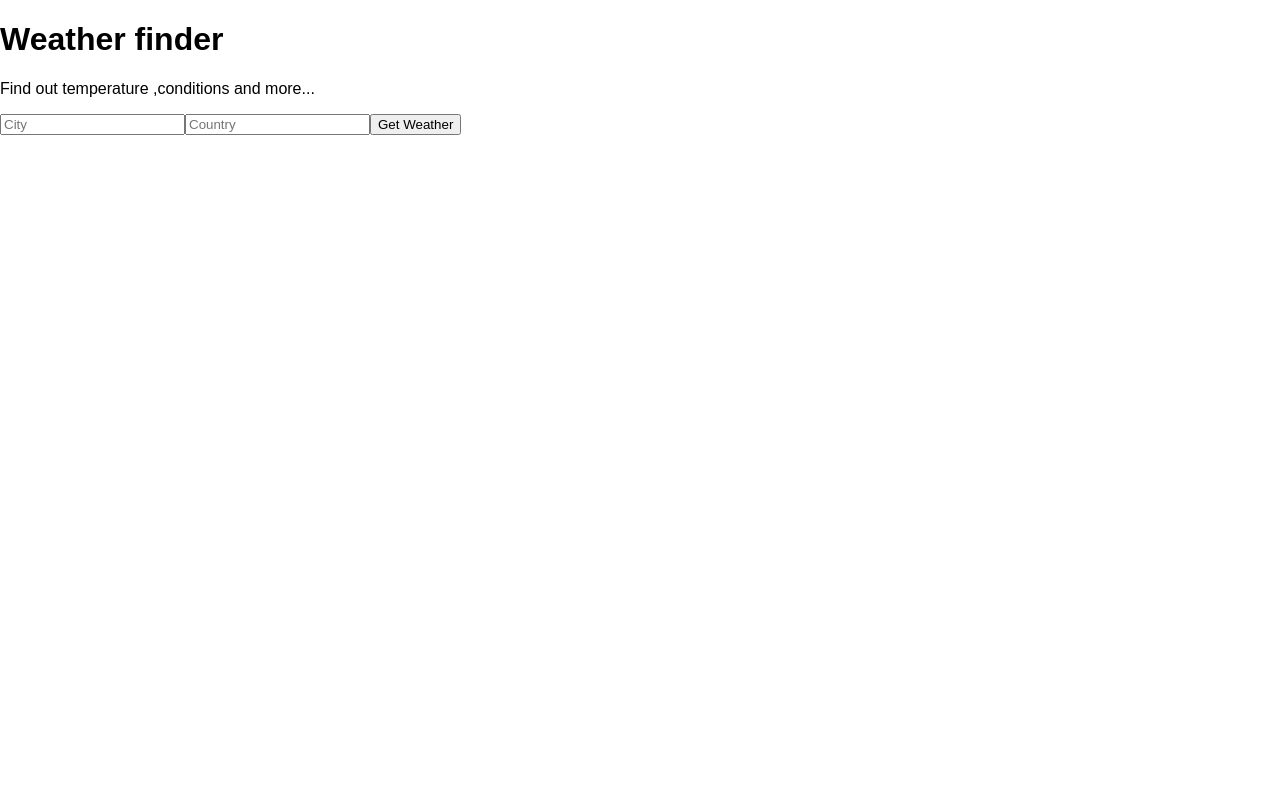
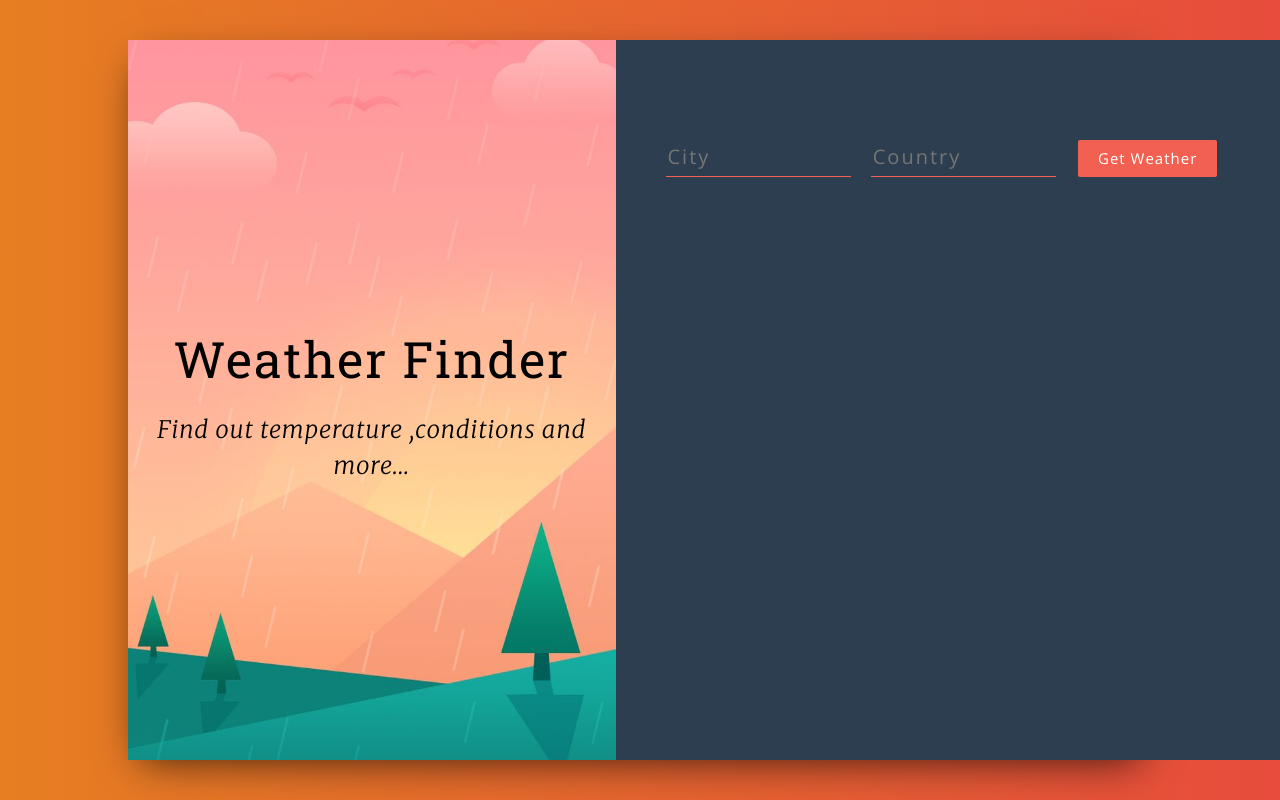
Before and after one commit to vinyasbj/WeatherApp, a React (Create React App) app: page / in a window 1280 px wide. Built offline with nearby package versions, Linux system fonts and the light colour scheme.

Commit message:
Added bootstrap and done with styling

```diff
--- a/package.json
+++ b/package.json
@@ -3,6 +3,7 @@
   "version": "0.1.0",
   "private": true,
   "dependencies": {
+    "bootstrap": "^3.3.7",
     "react": "^16.4.0",
     "react-dom": "^16.4.0",
     "react-scripts": "1.1.4"
--- a/src/App.css
+++ b/src/App.css
@@ -0,0 +1,127 @@
+@import url('https://fonts.googleapis.com/css?family=Merriweather:100,200,300,300i,400,400i,700');
+@import url('https://fonts.googleapis.com/css?family=Roboto+Slab:400,700');
+@import url('https://fonts.googleapis.com/css?family=Open+Sans:300,400');
+
+body {
+  font-family: "Open Sans", serif;
+}
+
+.wrapper {
+  background: linear-gradient(to right, #e67e22, #e74c3c);
+  height: 100vh;
+  display: flex;
+  justify-content: center;
+  align-items: center;
+}
+
+.main {
+  height: 90vh;
+  background: #fff;
+  box-shadow: 0px 13px 40px -13px rgba(0,0,0,0.75);
+  width: 80%;
+  margin: 0 auto;
+}
+
+.title-container {
+  height: 90vh;
+  background: url("img/bg.jpg") center center no-repeat;
+  background-size: cover;
+  display: flex;
+  align-items: center;
+  justify-content: center;
+  text-align: center;
+  color: #000;
+}
+
+.title-container__title {
+  font-size: 50px;
+  letter-spacing: 2px;
+  line-height: 1.3;
+  font-family: 'Roboto Slab', serif;
+}
+
+.title-container__subtitle {
+  font-style: italic;
+  font-weight: 100;
+  letter-spacing: 1px;
+  line-height: 1.5;
+  font-family: "Merriweather", serif;
+}
+
+.form-container {
+  background-color: #2c3e50;
+  height: 90vh;
+  padding-top: 100px;
+  padding-left: 50px;
+}
+
+input[type="text"] {
+  background-color: transparent;
+  border: 0;
+  border-bottom: solid 1px #f16051;
+  width: 30%;
+  padding-bottom: 4px;
+  color: #fff !important;
+  font-weight: lighter;
+  letter-spacing: 2px;
+  margin-bottom: 30px;
+  margin-right: 20px;
+  font-size: 20px;
+}
+
+input[type="text"] {
+    outline: none;
+}
+
+input:-webkit-autofill {
+    -webkit-box-shadow: 0 0 0 30px #2c3e50 inset;
+    -webkit-text-fill-color: #fff !important;
+}
+
+button {
+  border: 0;
+  padding: 8px 20px;
+  margin: 0 2px;
+  border-radius: 2px;
+  font-weight: lighter;
+  letter-spacing: 1px;
+  font-size: 15px;
+  cursor: pointer;
+  background-color: #f16051;
+  color: #fff;
+  font-weight: 100;
+}
+
+button:active {
+  outline: none;
+}
+
+.weather__info {
+  width: 60%;
+  font-size: 20px;
+  font-weight: 200;
+  letter-spacing: 2px;
+}
+
+.weather__key {
+  color: #f16051;
+  border-bottom: solid 2px rgba(255,255,255,0.06);
+  padding: 20px 0 20px 0;
+  font-weight: 400;
+}
+
+.weather__key:last-child {
+  border: 0;
+}
+
+.weather__value {
+  color: #fff;
+  font-weight: 200;
+}
+
+.weather__error {
+  color: #f16051;
+  font-size: 20px;
+  letter-spacing: 1px;
+  font-weight: 200;
+}
--- a/src/App.js
+++ b/src/App.js
@@ -1,5 +1,6 @@
 import React from 'react';
-
+import 'bootstrap/dist/css/bootstrap.min.css';
+import "./App.css";
 import Titles from "./component/Titles";
 import Form from "./component/Form";
 import Weather from "./component/Weather";
@@ -45,8 +46,15 @@
   }
   render(){
     return(
-      <div>
+      <div >
+        <div className="wrapper">
+          <div className="main">
+            <div className="container">
+              <div className="row">
+                <div className="col-xs-5 title-container">
                   <Titles/>
+                </div>
+                <div className="col-xs-7 form-container">
                   <Form getWeather= {this.getWeather}/>
                     <Weather
                       temperature={this.state.temperature}
@@ -57,6 +65,11 @@
                       error = {this.state.error}
                     />
                 </div>
+              </div>
+            </div>
+          </div>
+        </div>
+      </div>
     );
   }
 };
--- a/src/component/Titles.js
+++ b/src/component/Titles.js
@@ -2,8 +2,8 @@
 
 const Titles = () => (
 <div>
-	<h1>Weather finder</h1>
-	<p> Find out temperature ,conditions and more...</p>
+	<h1 className = "title-container__title">Weather Finder</h1>
+	<h3 className = "title-container__subtitle"> Find out temperature ,conditions and more...</h3>
 </div>
 )
 
--- a/src/component/Weather.js
+++ b/src/component/Weather.js
@@ -1,12 +1,30 @@
 import React from 'react' ;
 
 const Weather = props => (
-<div>
-	{props.city && props.country && <p>Location: {props.city},{props.country}</p>}
-	{props.temperature && <p>Temperature: {props.temperature}</p>}
-	{props.humidity && <p>Humidity: {props.humidity}</p>}
-	{props.description &&<p>Conditions: {props.description}</p>}
-	{props.error && <p>{props.error}</p>}
+<div className = "weather__info">
+	{
+		props.city && props.country && <p className= "weather__key">Location:
+			<span className="weather__value"> {props.city},{props.country}</span>
+		</p>
+	}
+	{
+		props.temperature && <p className= "weather__key">Temperature:
+			<span className="weather__value"> {props.temperature}</span>
+		</p>
+	}
+	{
+		props.humidity && <p className= "weather__key">Humidity:
+			<span className="weather__value"> {props.humidity}</span>
+		</p>
+	}
+	{
+		props.description && <p className= "weather__key">Conditions:
+		<span className="weather__value"> {props.description}</span>
+		</p>
+	}
+	{
+		props.error && <p className= "weather__error">{props.error}</p>
+	}
 </div>
 )
 
```
Also changed, not shown: src/img/bg.jpg (added), 1 other file (tests, documents, lock files or other folders). Lines whose indentation alone changed are shown as unchanged.
